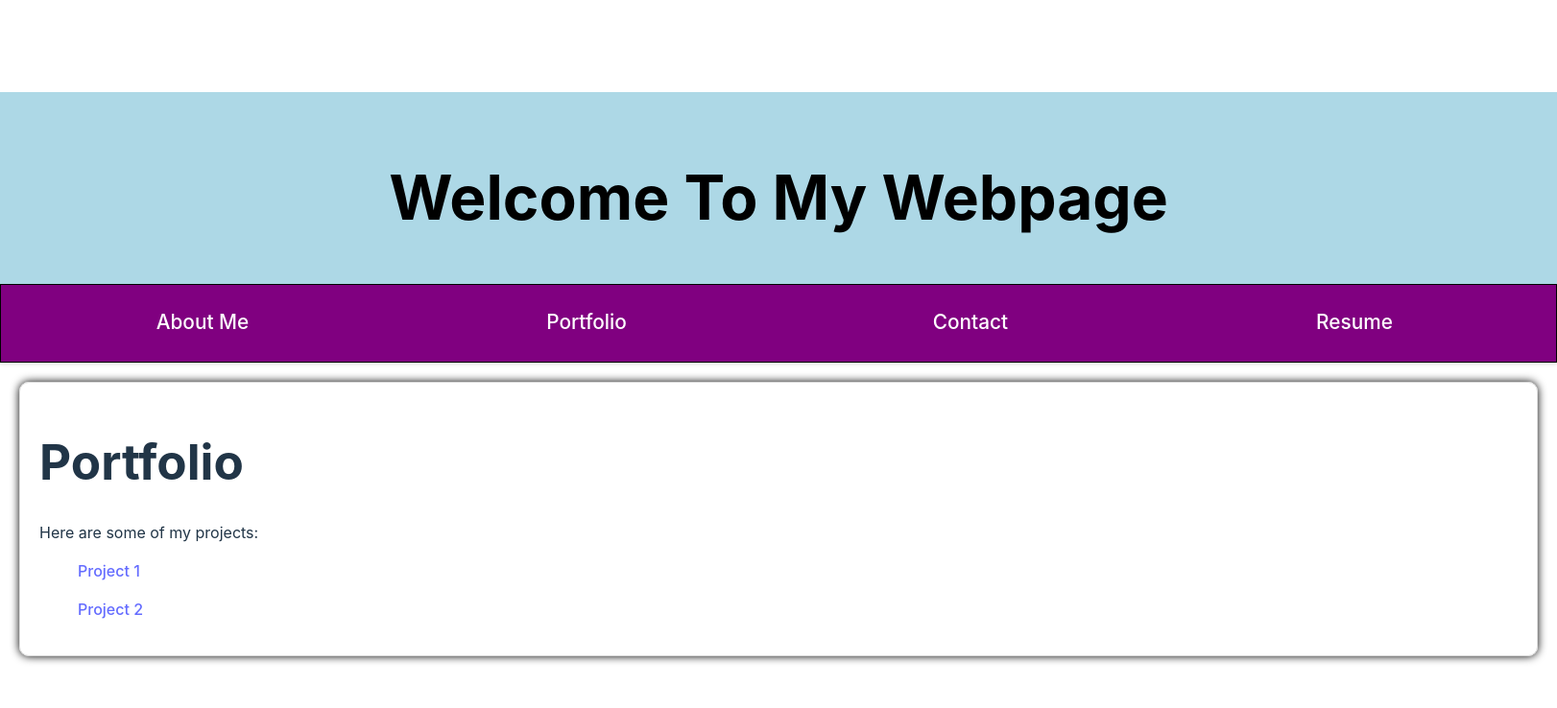
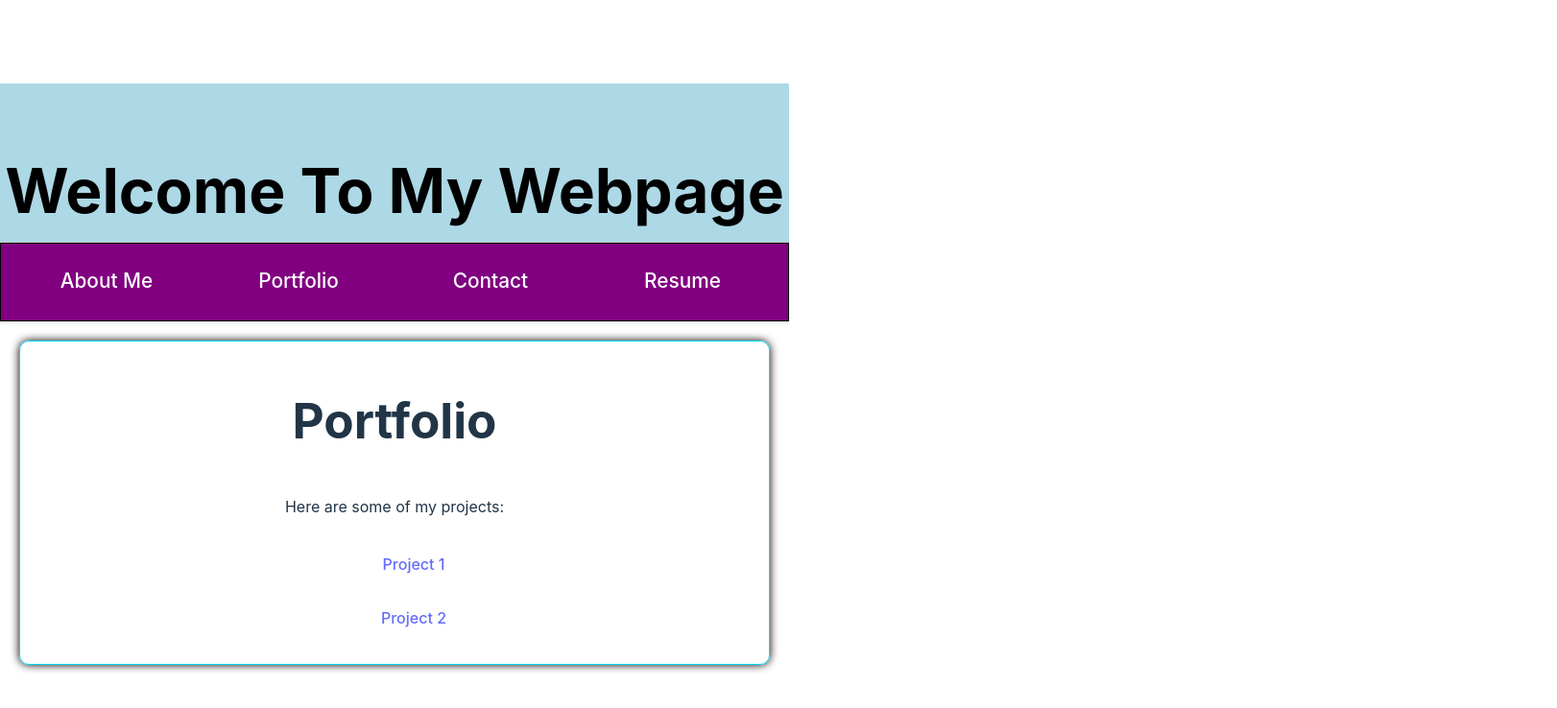
Before and after one commit to PaulRusz/PaulRsPortfolio, a React (Vite) app: page /Portfolio in a window 1280 px wide. Shown: the top 738 px of the page at 96% size, 1622 px wide, since content can reach past the window. Built offline with nearby package versions, Linux system fonts and the light colour scheme.

Commit message:
minor changes in css

```diff
--- a/src/styles/AboutMe.css
+++ b/src/styles/AboutMe.css
@@ -5,8 +5,11 @@
     flex-direction: column;
     align-items: center;
     padding: 20px;
-    margin-bottom: 20px;
-    border: 1px solid hsl(0, 0%, 87%);
+    margin: 20px;
+    margin-left: 10px;
+    margin-right: 10px;
+    /* border: 1px solid hsl(0, 0%, 87%); */
+    border: 1px solid #06d9ff;
     border-radius: 10px;
     box-shadow: 0 0 10px rgba(0, 0, 0);
 }
--- a/src/styles/Contact.css
+++ b/src/styles/Contact.css
@@ -6,7 +6,7 @@
     align-items: center;
     padding: 20px;
     margin: 20px;
-    border: 1px solid #ccc;
+    border: 1px solid #06d9ff;
     border-radius: 10px;
     box-shadow: 0 0 10px rgba(0, 0, 0)
 }
--- a/src/styles/Header.css
+++ b/src/styles/Header.css
@@ -1,7 +1,13 @@
 
 .header {
     background: lightblue;
-    height: 200px;
+    height: 150px;
+    display: flex;
+    justify-content: center;
+    align-items: center;
+    border-bottom: 1px solid #ccc;
+    padding-bottom: 15px;
+
 }
 
 .header h1 {
--- a/src/styles/Navbar.css
+++ b/src/styles/Navbar.css
@@ -3,7 +3,7 @@
     background: purple;
     height: 60px;
     display: flex;
-    justify-content: space-between;
+    justify-content: center;
     align-items: center;
     padding: 10px;
     box-shadow: 0 2px 4px rgba(0, 0, 0, 0.1);
@@ -12,7 +12,7 @@
 }
 
 .links {
-    width: 100px;
+    width: 130px;
 }
 
 .navbar a {
@@ -26,8 +26,10 @@
     display: flex;
     justify-content: center; /* Center text horizontally */
     align-items: center; /* Center text vertically */
-    margin-left: 150px;
-    margin-right: 150px;
+    margin-left: 20px;
+    margin-right: 20px;
+    padding-left: 15px;
+    padding-right: 15px;
 }
 
 .navbar a:hover {
--- a/src/styles/Portfolio.css
+++ b/src/styles/Portfolio.css
@@ -1,8 +1,16 @@
 
 .portfolio {
+    display: flex;
+    flex-direction: column;
+    align-items: center;
     margin: 20px;
     padding: 20px;
-    border: 1px solid #ddd;
+    border: 1px solid #06d9ff;
     border-radius: 10px;
-    box-shadow: 0 0 10px rgba(0, 0, 0)
+    box-shadow: 0 0 10px rgba(0, 0, 0);
 }
+
+.portfolio p {
+    margin-bottom: 20px;
+    align-items: center;
+}
--- a/src/styles/Resume.css
+++ b/src/styles/Resume.css
@@ -4,8 +4,8 @@
     flex-direction: column;
     align-items: center;
     padding: 20px;
-    border: 1px solid #ddd;
+    border: 1px solid #06d9ff;
     border-radius: 10px;
-    box-shadow: 0 0 10px rgba(0, 0, 0)
-
+    box-shadow: 0 0 10px rgba(0, 0, 0);
+    margin: 20px;
 }
```
